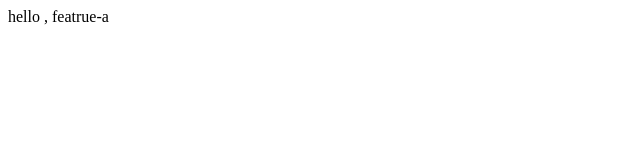
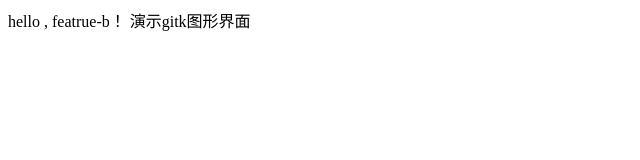
Before and after one commit to Hminister/axios-ts, a website: page index.html in a window 1280 px wide. Shown: the whole page, without its empty margins (0-640 px from the left). Drawn offline with Linux system fonts and the light colour scheme.

Commit message:
fix: add new branch for test gitk

```diff
--- a/index.html
+++ b/index.html
@@ -7,6 +7,7 @@
     <title>Document</title>
 </head>
 <body>
-    hello , featrue-a
+    hello , featrue-b！
+    演示gitk图形界面
 </body>
 </html>
```
